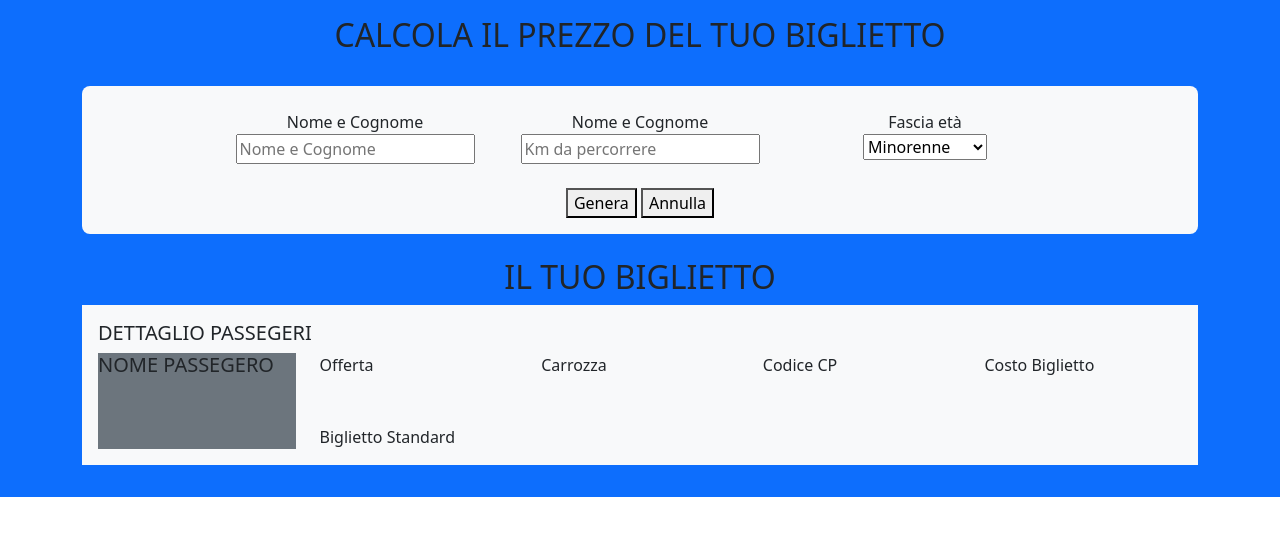
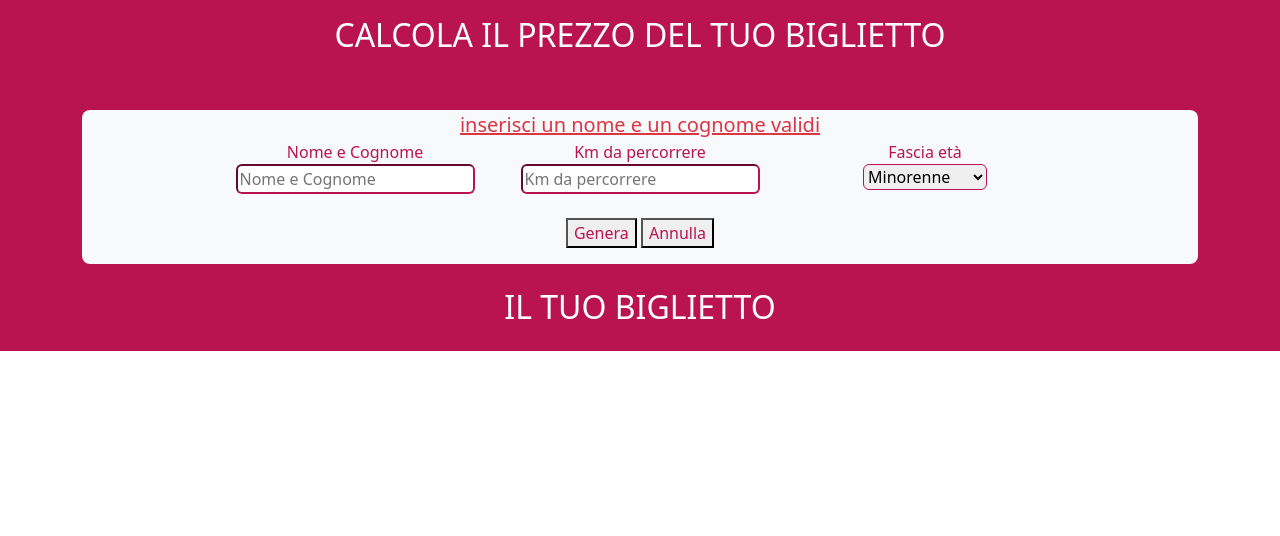
Before and after one commit to Luketto-dev/js-biglietto-treno-form, a plain HTML site: page index.html in a window 1280 px wide. Both pictures are taken after a click on the button "Genera". Drawn offline with nearby package versions, Linux system fonts and the light colour scheme.

Commit message:
implementazione controlli in js completati

```diff
--- a/css/style.css
+++ b/css/style.css
@@ -0,0 +1,5 @@
+:root{
+    --bs-primary-rgb: 185,20,80;
+
+    --bs-secondary-rgb: 128,128,128;
+}
--- a/index.html
+++ b/index.html
@@ -14,39 +14,40 @@
     <main class="bg-primary py-3">
         <div class="container">
 
-            <h2 class="text-center pb-5">CALCOLA IL PREZZO DEL TUO BIGLIETTO</h2>
+            <h2 class="text-center text-white pb-5">CALCOLA IL PREZZO DEL TUO BIGLIETTO</h2>
 
-            <div class="section-price-calculation text-center bg-light rounded-3 mb-4 pb-3">
+            <div class="text-center bg-light rounded-3 mb-4 pb-3 text-primary">
+                <div class="error text-danger text-decoration-underline fs-5"></div>
                 <div class="row justify-content-center gy-4">
                     <div class="col col-3">
-                        <label for="NomeCognome">Nome e Cognome</label>
-                        <input type="text" placeholder="Nome e Cognome" id="NomeCognome">
+                        <label for="nome-cognome">Nome e Cognome</label>
+                        <input class="border-primary rounded-2" type="text" placeholder="Nome e Cognome" id="nome-cognome">
                     </div>
                     <div class="col col-3">
-                        <label for="kilometri">Nome e Cognome</label>
-                        <input type="number" placeholder="Km da percorrere" id="kilometri">
+                        <label for="kilometri">Km da percorrere</label>
+                        <input class="border-primary rounded-2"  type="number" placeholder="Km da percorrere" id="kilometri">
                     </div>
                     <div class="col col-3">
                         <label class="d-block" for="eta">Fascia età</label>
-                        <select name="" id="eta">
+                        <select class="border-primary rounded-2"  name="" id="eta">
                             <option value="min">Minorenne</option>
                             <option value="magg">Maggiorenne</option>
-                            <option value="ov65">=ver 65</option>
+                            <option value="over65">over 65</option>
                         </select>
                     </div>
                     <div class="col-12">
-                        <button type="button">Genera</button>
-                        <button type="button">Annulla</button>
+                        <button class="text-primary" type="button" id="submit">Genera</button>
+                        <button class="text-primary" type="button" id="cancel">Annulla</button>
                     </div>
                 </div>
             </div>
-            <h2 class="text-center">IL TUO BIGLIETTO</h2>
-            <div class="section-ticket bg-light mb-3 p-3">
+            <h2 class="text-center text-white">IL TUO BIGLIETTO</h2>
+            <div class="section-ticket bg-light mb-3 p-3 d-none">
                 <h5>DETTAGLIO PASSEGERI</h5>
                 <div class="row">
                     <div class="col">
 
-                        <div class="bg-secondary h-100">
+                        <div class="bg-secondary h-100 px-4">
                             <h5>NOME PASSEGERO</h4>
                             <h6 class="name-passenger"></h5>
                         </div>
@@ -54,7 +55,7 @@
                     <div class="col">
                         <div>
                             <div class="pb-5">Offerta</div>
-                            <div>Biglietto Standard</div>
+                            <div class="ticket-type"></div>
                         </div>
                     </div>
                     <div class="col">
--- a/js/script.js
+++ b/js/script.js
@@ -0,0 +1,83 @@
+let nomeCognome = document.getElementById("nome-cognome")
+
+let kilometri = document.getElementById("kilometri")
+
+let eta = document.getElementById("eta")
+
+let buttonSubmit = document.getElementById("submit")
+
+let buttoncancel = document.getElementById("cancel")
+
+let error = document.querySelector(".error")
+
+let datiValidi = true;
+
+
+
+buttonSubmit.addEventListener("click", function(){
+
+    if (kilometri.value < 1 || kilometri.value > 499) {
+        datiValidi = false
+        error.innerHTML = "inserisci kilometraggio corretto (min:1 max:499)"
+    }
+    if (!isNaN(nomeCognome.value || nomeCognome.value == "")) {
+        datiValidi = false
+        error.innerHTML = "inserisci un nome e un cognome validi"
+    }
+
+    if (datiValidi) {
+        let prezzoPerKilometro = 0.21;
+        let prezzoTotale = kilometri.value * prezzoPerKilometro;
+        let scontoApplicato = 0;
+        let offering = "biglietto standard";
+
+
+        if (eta.value == "min") {
+            scontoApplicato = .2;
+            offering = "biglietto minorenni"
+
+        }else if (eta.value == "over65") {
+            scontoApplicato = .4;
+            offering = "biglietto over-65"
+        }
+
+        divSectionTicket = document.querySelector(".section-ticket");
+        divSectionTicket.classList.add("d-block");
+        divSectionTicket.classList.remove("d-none");
+
+        prezzoTotale -= prezzoTotale * scontoApplicato;
+        console.log(prezzoTotale)
+
+        let price = document.querySelector(".price")
+        price.innerHTML = prezzoTotale.toFixed(2)
+        console.log(price)
+
+        let divOffering = document.querySelector(".ticket-type")
+        divOffering.innerHTML = offering;
+        console.log(divOffering)
+
+        let codiceCp = document.querySelector(".cp-code")
+        codiceCp.innerHTML = Math.floor(Math.random() * 10000) + 1;
+        console.log(codiceCp)
+
+        let carriage = document.querySelector(".carriage")
+        carriage.innerHTML = Math.floor(Math.random() * 10);
+        console.log(carriage)
+
+        let namePassenger = document.querySelector(".name-passenger")
+        namePassenger.innerHTML = nomeCognome.value
+        console.log(namePassenger)
+
+        nomeCognome.value = "";
+        kilometri.value = "";
+
+    }
+
+});
+
+
+buttoncancel.addEventListener("click", function(){
+    if (divSectionTicket.classList.contains("d-block")) {
+        divSectionTicket.classList.add("d-none");
+    }
+})
```
